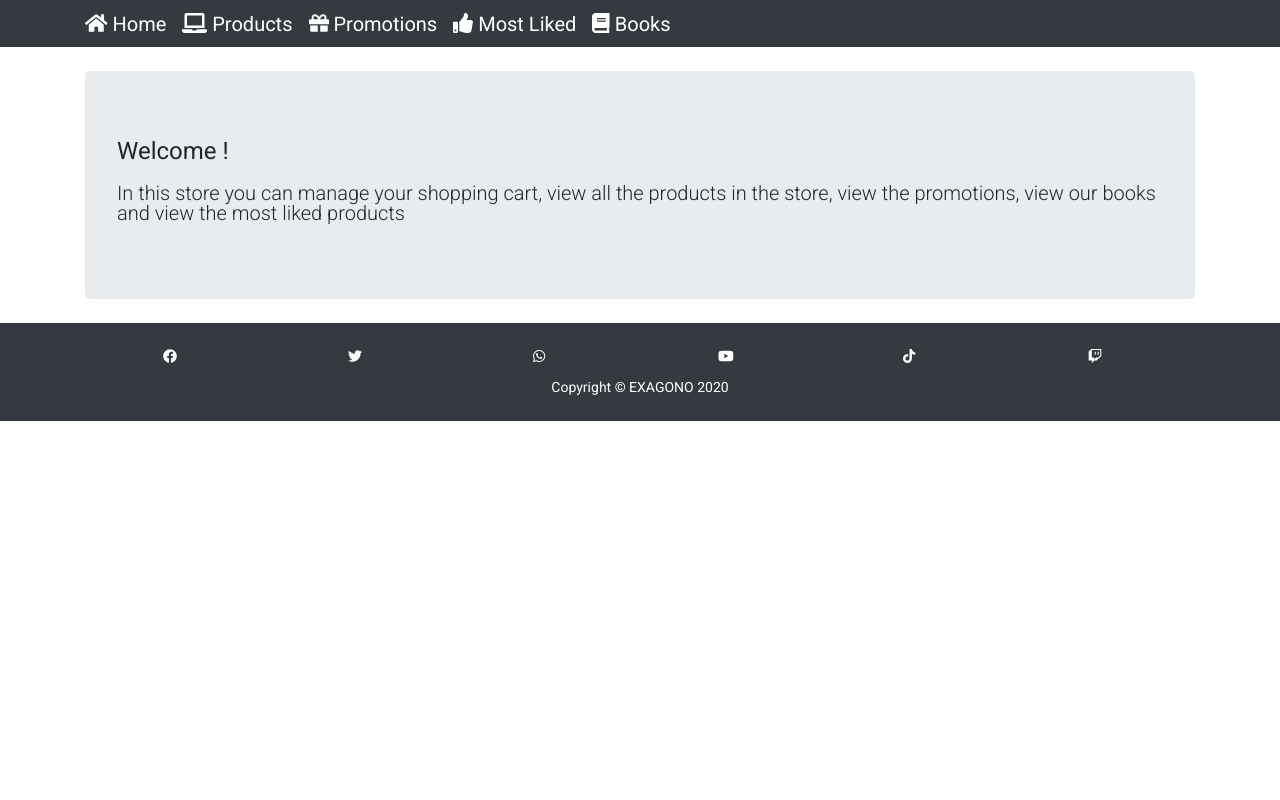
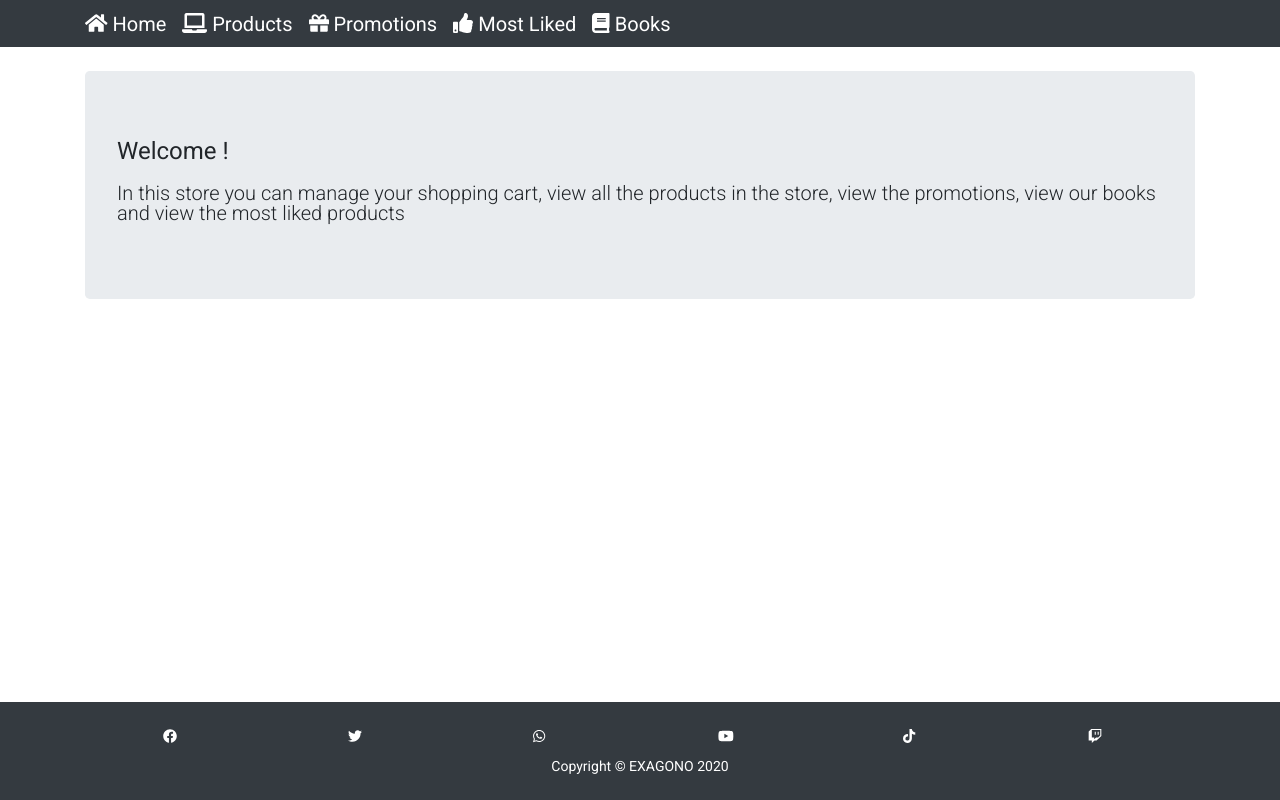
Before and after one commit to Diego11Repo/Store, an Angular app: page /welcome in a window 1280 px wide. Built offline with nearby package versions, Linux system fonts and the light colour scheme.

Commit message:
styles: fix footer position

```diff
--- a/src/app/components/footer/footer.component.scss
+++ b/src/app/components/footer/footer.component.scss
@@ -1,5 +1,7 @@
 .footer {
   width: 100%;
+  position: fixed;
+  bottom: 0;
 
   .container {
     display: flex;
--- a/src/app/components/products/products.component.scss
+++ b/src/app/components/products/products.component.scss
@@ -1,6 +1,6 @@
 .table {
   width: 90%;
-  margin: 0 auto;
+  margin: 0 auto 100px;
 
   .product-img {
     width: 150px;
```
